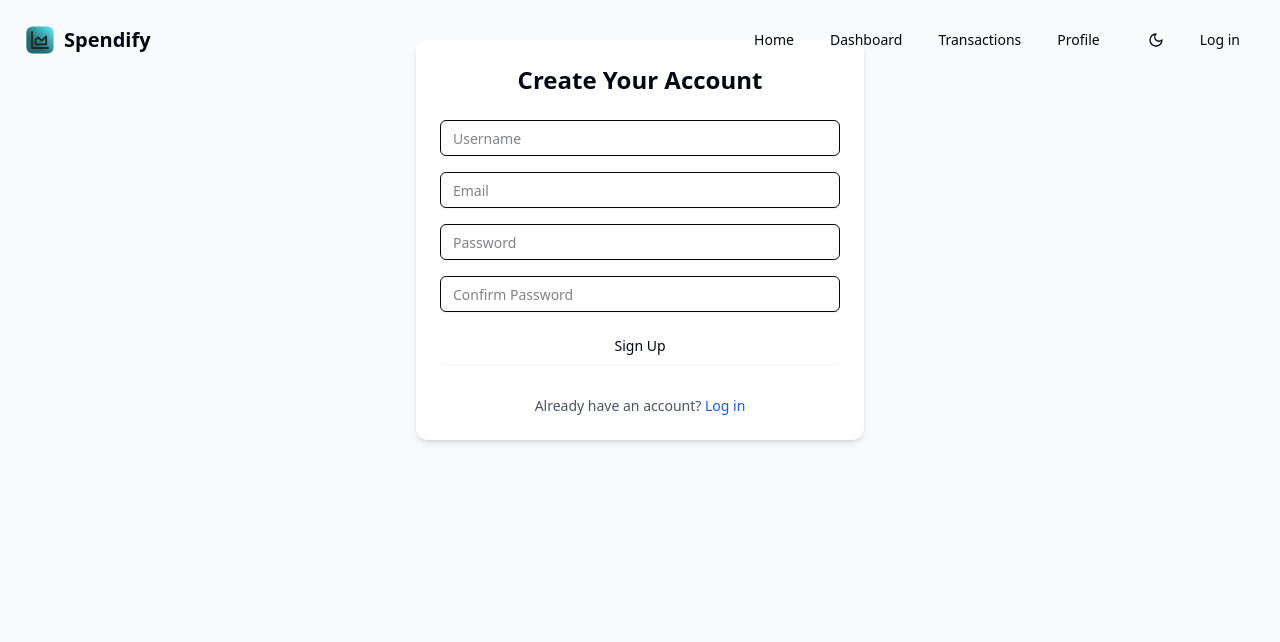
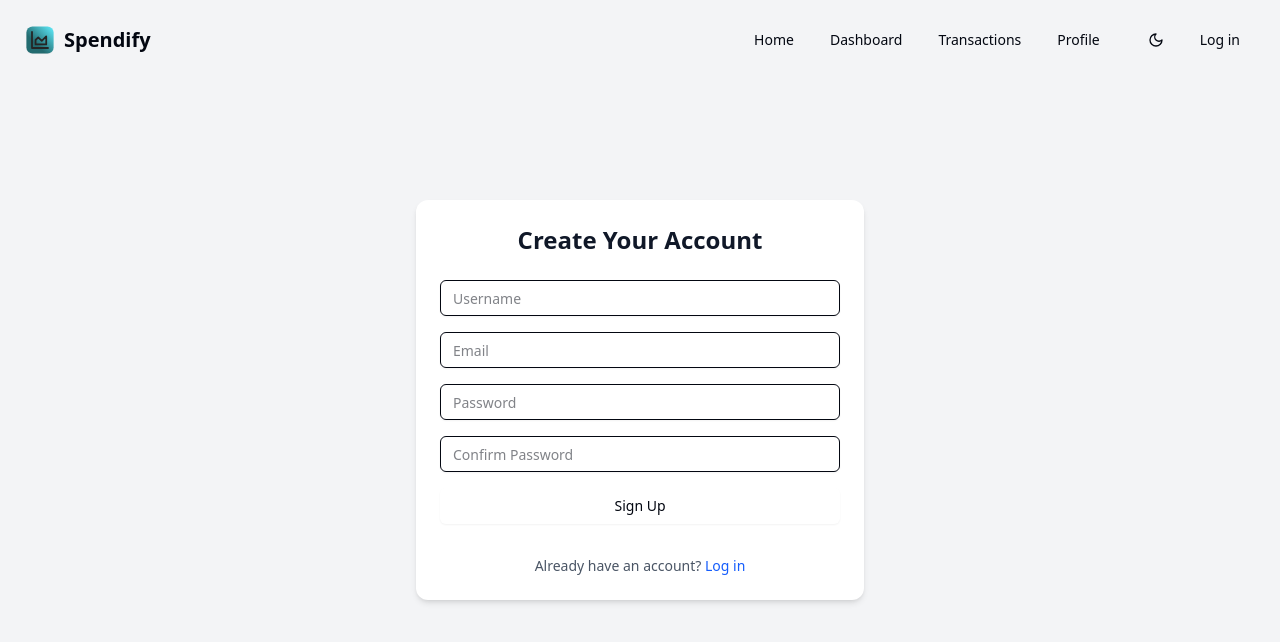
Before and after one commit to yuribodo/spendify, a Next.js app in the folder frontend/: page /signup in a window 1280 px wide. Shown: the top 642 px of the page. Built offline with nearby package versions, Linux system fonts and the light colour scheme; no server answers.

Commit message:
refactor: change signin page colors to fit with the current theme

```diff
--- a/frontend/src/app/signup/page.tsx
+++ b/frontend/src/app/signup/page.tsx
@@ -55,8 +55,11 @@ export default function SignupPage() {
   };
 
   return (
-    <div className="max-w-md mx-auto mt-10 p-6 bg-white rounded-xl shadow-md">
-      <h2 className="text-2xl font-bold mb-6 text-center">Create Your Account</h2>
+    <div className="min-h-screen flex items-center justify-center bg-gray-100 dark:bg-slate-900">
+      <div className="max-w-md w-full p-6 bg-white dark:bg-slate-800 rounded-xl shadow-md">
+        <h2 className="text-2xl font-bold mb-6 text-center text-gray-900 dark:text-gray-100">
+          Create Your Account
+        </h2>
         <form onSubmit={handleSubmit(onSubmit)} className="space-y-4">
           <div>
             <Input
@@ -122,7 +125,7 @@ export default function SignupPage() {
           </Button>
 
           <div className="text-center mt-4">
-          <p className="text-sm text-gray-600">
+            <p className="text-sm text-gray-600 dark:text-gray-300">
               Already have an account?{' '}
               <Link
                 href="/login"
@@ -134,5 +137,6 @@ export default function SignupPage() {
           </div>
         </form>
       </div>
+    </div>
   );
 }
```
Lines whose indentation alone changed are shown as unchanged.
